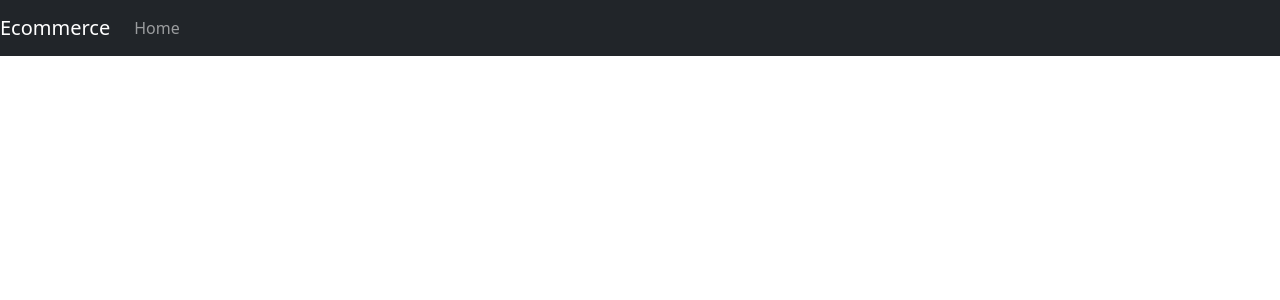
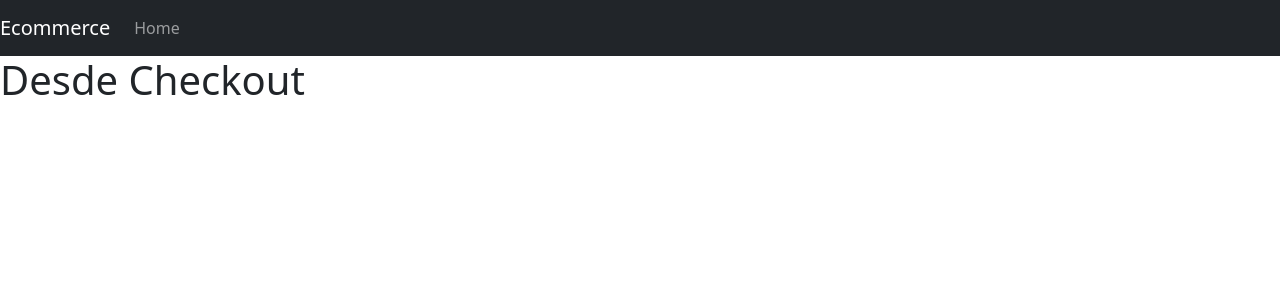
Before and after one commit to pipe473/Ecommerce, a React (Create React App) app: page /checkout in a window 1280 px wide. Shown: the top 300 px of the page. Built offline with nearby package versions, Linux system fonts and the light colour scheme.

Commit message:
Creando navbar y paginas home y checkout

```diff
--- a/package.json
+++ b/package.json
@@ -14,6 +14,7 @@
     "react": "^17.0.2",
     "react-bootstrap": "^2.2.1",
     "react-dom": "^17.0.2",
+    "react-router-dom": "^5.2.0",
     "react-scripts": "5.0.0",
     "typescript": "^4.6.2",
     "web-vitals": "^2.1.4"
@@ -41,5 +42,8 @@
       "last 1 firefox version",
       "last 1 safari version"
     ]
+  },
+  "devDependencies": {
+    "@types/react-router-dom": "^5.3.3"
   }
 }
--- a/src/AppCommerce.tsx
+++ b/src/AppCommerce.tsx
@@ -1,14 +1,13 @@
 import * as React from 'react';
 import Navigation from "./components/Navigation/Navigation";
+import { BrowserRouter as  Router } from 'react-router-dom';
 
 
 const AppCommerce = () => {
   return (
-   <div>
-     <span>
-       <Navigation />
-     </span>
-   </div>
+   <Router>
+     <Navigation />
+   </Router>
   );
 }
 
--- a/src/components/NavBar/NavBar.tsx
+++ b/src/components/NavBar/NavBar.tsx
@@ -1,14 +1,15 @@
 import React from 'react';
 import { Nav, Navbar} from 'react-bootstrap';
+import { Link } from 'react-router-dom';
 
 const NavBar = () => {
     return (
             <Navbar bg="dark" variant="dark" expand="lg">
-                    <Navbar.Brand href="#home">Ecommerce</Navbar.Brand>
+                    <Link className="navbar-brand" to="/">Ecommerce</Link>
                     <Navbar.Toggle aria-controls="basic-navbar-nav" />
                     <Navbar.Collapse id="basic-navbar-nav">
                     <Nav className="me-auto">
-                        <Nav.Link href="#home">Home</Nav.Link>
+                        <Link className="nav-link" to="/home">Home</Link>
                     </Nav>
                     </Navbar.Collapse>
             </Navbar>
--- a/src/components/Navigation/Navigation.tsx
+++ b/src/components/Navigation/Navigation.tsx
@@ -1,11 +1,19 @@
-import * as React from 'react';
+import React from 'react';
 import NavBar from '../NavBar/NavBar';
+import { Route, Switch } from 'react-router-dom';
+import Home from '../../pages/Home/Home';
+import Checkout from '../../pages/Checkout/Checkout';
+
 
 
 const Navigation = () => {
     return (
         <>
-        <NavBar />
+            <NavBar />
+            <Switch>
+                <Route exact path='/' component={Home} />
+                <Route exact path='/checkout' component={Checkout} />
+            </Switch>
         </>
     )
 }
--- /dev/null
+++ b/src/pages/Checkout/Checkout.tsx
@@ -0,0 +1,11 @@
+import React from 'react';
+
+const Checkout = () => {
+    return (
+        <div>
+            <h1>Desde Checkout</h1>
+        </div>
+    )
+}
+
+export default Checkout;
--- /dev/null
+++ b/src/pages/Home/Home.tsx
@@ -0,0 +1,11 @@
+import React from 'react';
+
+const Home = () => {
+    return (
+        <div>
+            <h1>Desde Home</h1>
+        </div>
+    )
+}
+
+export default Home;
```
Also changed, not shown: 1 other file (tests, documents, lock files or other folders).
